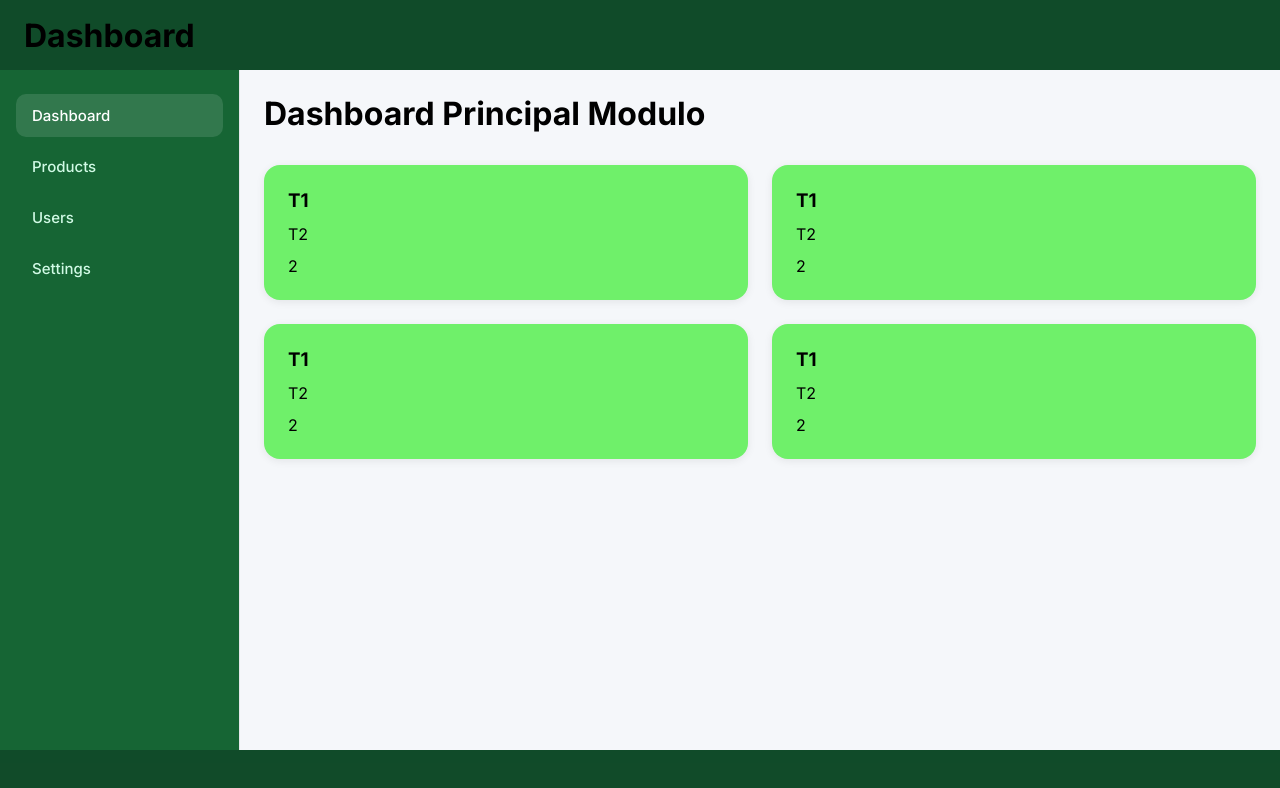
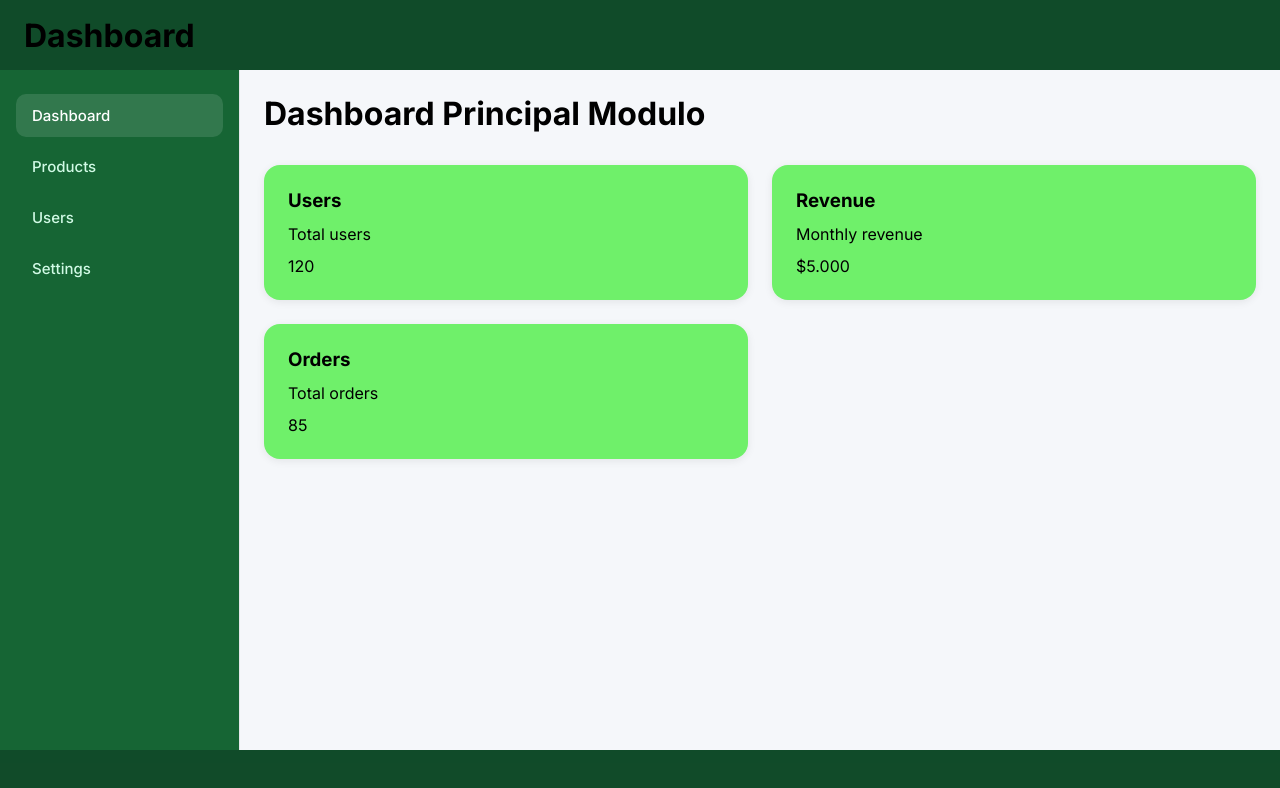
Before and after one commit to augustovcs/typestruct_arch, a React (Vite) app: page /dashboard in a window 1280 px wide. Shown: the top 788 px of the page. Built offline with nearby package versions, Linux system fonts and the light colour scheme.

Commit message:
added routes adjst

```diff
--- a/src/pages/Dashboard/index.tsx
+++ b/src/pages/Dashboard/index.tsx
@@ -1,15 +1,19 @@
 import "./styles.css"
 import { CardReact } from "../../shared/ui/Cards";
+import { mockCard } from "../../shared/mocks/cardMock";
 
 export function DashboardPage() {
     return (
         <div>
             <h1> Dashboard Principal Modulo </h1>
             <div className="cards-grid">
-                <CardReact title="T1" description="T2" value="2"/>
-                <CardReact title="T1" description="T2" value="2"/>
-                <CardReact title="T1" description="T2" value="2"/>
-                <CardReact title="T1" description="T2" value="2"/>
+                {mockCard.map((card) => (
+                    <CardReact
+                    title={card.title}
+                    description={card.description}
+                    value={card.value}
+                    />
+                ))}
             </div>
 
         </div>
--- /dev/null
+++ b/src/shared/mocks/cardMock.ts
@@ -0,0 +1,21 @@
+export const mockCard = [
+    {
+    title: "Users",
+    description: "Total users",
+    value: "120"
+    },
+
+    {
+    title: "Revenue",
+    description: "Monthly revenue",
+    value: "$5.000"
+     },
+
+     {
+    title: "Orders",
+    description: "Total orders",
+    value: "85"
+    }
+
+
+];
```
